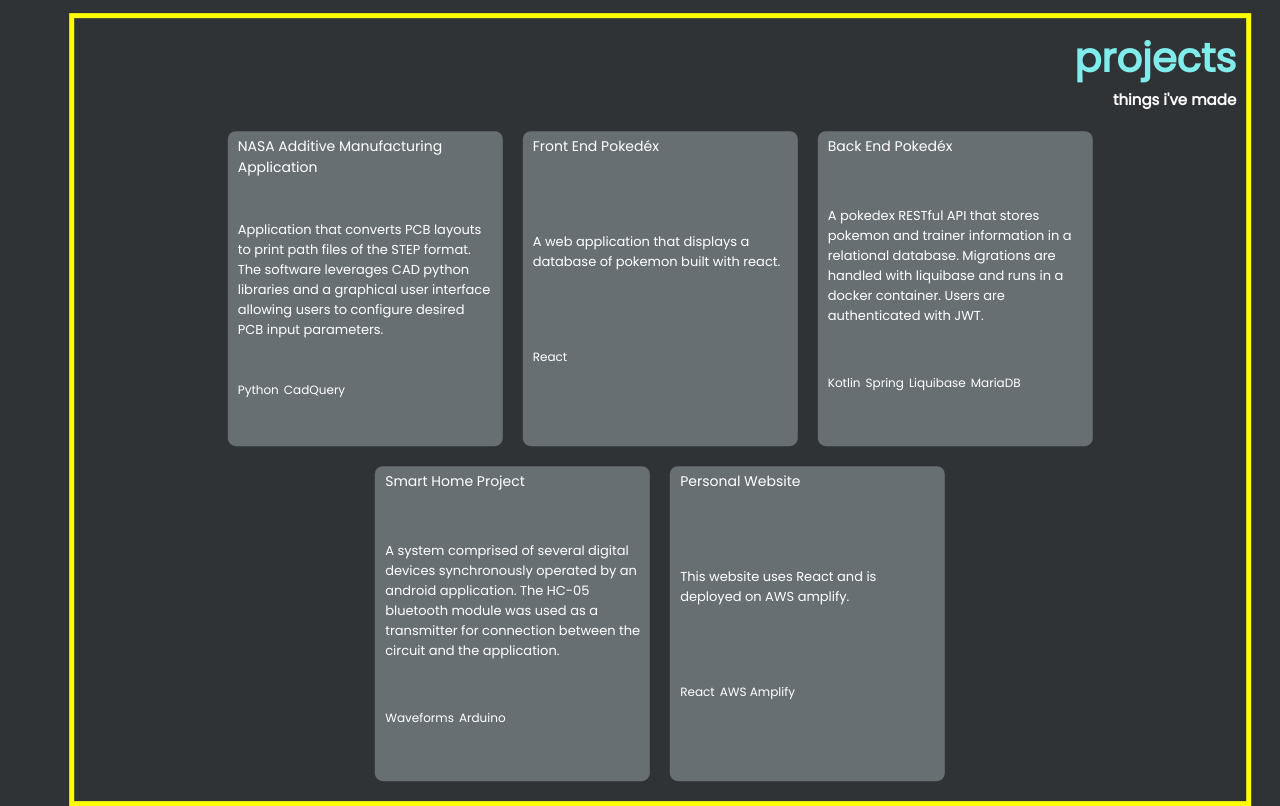
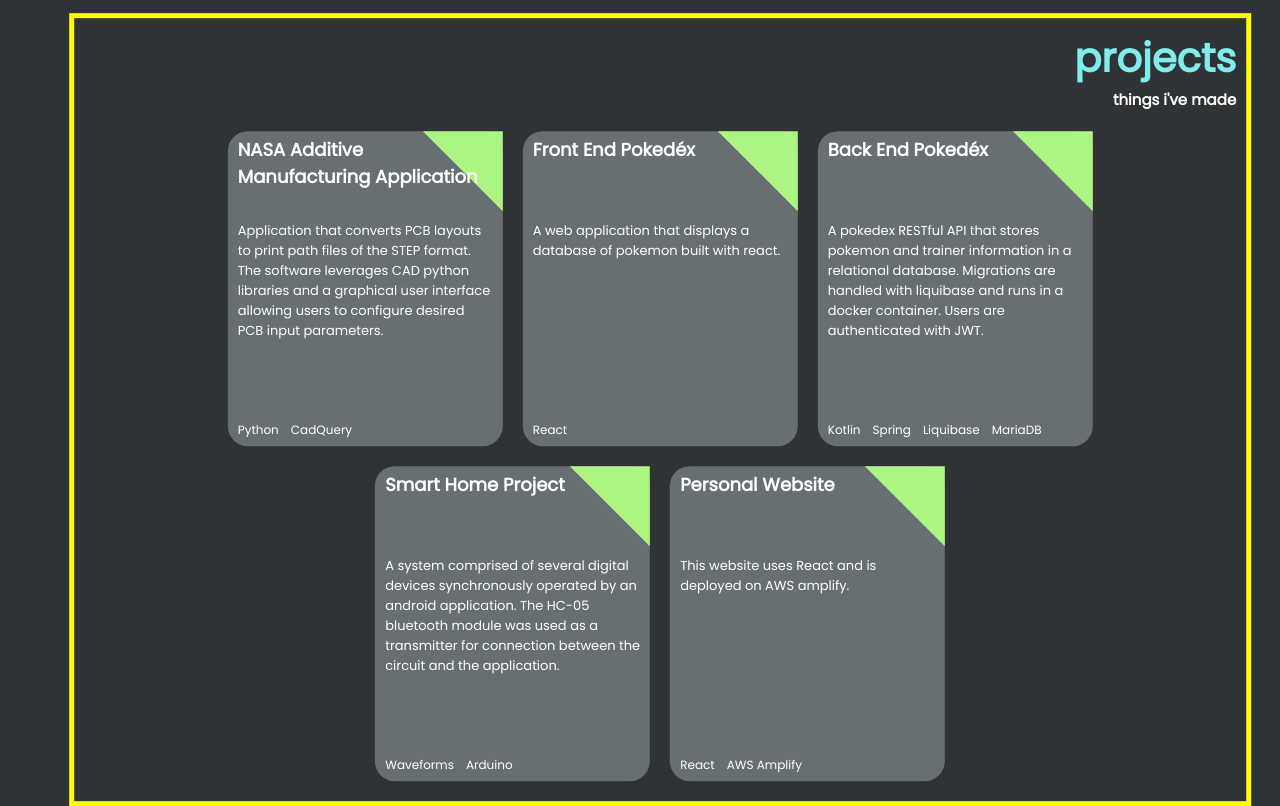
Before and after one commit to kavinchai/v2, a React (Create React App) app: page / in a window 1280 px wide. Shown: the part 1860-2666 px from the top of the page. Built offline with nearby package versions, Linux system fonts and the light colour scheme.

Commit message:
Added keyframe animations and corner triangle to project card

```diff
--- a/src/components/ProjectCard.js
+++ b/src/components/ProjectCard.js
@@ -10,20 +10,24 @@ const ProjectCard = ({ proj: { title, desc, link, tech } }) => {
       rel="noreferrer"
     >
       <div className="projHeader">
-        <div className="projHeaderSection">
+        <div className="projHeaderSect">
           <div className="projTitle">{title}</div>
         </div>
       </div>
       <div className="projBody">
+        <div className="projBodySect">
           <div className="projDesc">{desc}</div>
         </div>
+      </div>
       <div className="projFooter">
+        <div className="projFooterSect">
           <div className="projTech">
             {tech.map((key, index) => (
-            <div key={index} className={`techUsed techUsed${index + 1}`}>
+              <div key={index} className="techUsed">
                 {key}
               </div>
             ))}
+          </div>
         </div>
       </div>
     </a>
--- a/src/css/ProjectCard.css
+++ b/src/css/ProjectCard.css
@@ -1,54 +1,60 @@
 .projCardComponent {
-  /* border: 2px solid #575e61; */
+  /* border: 3px solid var(--secondary-background-color); */
   background-color: var(--secondary-background-color);
 
   height: 315px;
   width: 275px;
   margin: 10px;
 
+  border-radius: 20px;
   position: relative;
-  border-radius: 8px;
-  display: grid;
 
-  overflow: hidden;
   text-decoration: none;
 }
 
-/* .projCardComponent::before {
-  left: 20%;
-  top: -30%;
-
+.projCardComponent::before {
   content: "";
   position: absolute;
-  width: 150px;
-  height: 150%;
-  background-image: linear-gradient(180deg, #e55d87, #5fc3e4);
-  animation: border 3s linear infinite;
-  transition: all 0.2s linear;
+  top: 0;
+  right: 0;
+  width: 0;
+  height: 0;
+  border-top: 80px solid var(--primary-background-color);
+  border-left: 80px solid transparent;
+  animation: gradient 4s infinite alternate linear;
 }
 
-.projCardComponent::after {
-  content: "";
-  position: absolute;
-  inset: 5px;
-  background: #363a3b;
-  border-radius: 8px;
+@keyframes gradient {
+  0% {
+    border-top-color: #EE6055;
+  }
+  25% {
+    border-top-color: #60D394;
+  }
+  50% {
+    border-top-color: #AAF683;
+  }
+  75% {
+    border-top-color: #FFD97D;
+  }
+  100% {
+    border-top-color: #FF9B85;
+  }
 }
-
-@keyframes border {
-  from {
-    transform: rotate(0deg);
-  }
-  to {
-    transform: rotate(360deg);
-  }
-} */
-
 .projHeader {
   /* background-color: blue; */
 
-  z-index: 1;
   margin: 5px 10px 0px 10px;
+  padding: 0px 0px 5px 0px;
+  height: 60px;
+  display: flex;
+  position: relative;
+}
+
+.projHeaderSect {
+  display: flex;
+  justify-content: center;
+  position: absolute;
 }
 
 .projBody {
@@ -56,6 +62,13 @@
 
   z-index: 1;
   margin: 0px 10px 0px 10px;
+  height: 220px;
+  display: flex;
+}
+
+.projBodySect {
+  display: flex;
+  justify-content: center;
 }
 
 .projFooter {
@@ -63,11 +76,19 @@
 
   z-index: 1;
   margin: 0px 10px 5px 10px;
+  display: flex;
+}
+
+.projFooterSect {
+  display: flex;
+  justify-content: center;
 }
 
 .projTitle {
+  align-self: center;
   font-family: var(--normal-text-font);
-  font-size: 14px;
+  font-size: 18px;
+  font-weight: bold;
   color: white;
 }
 
@@ -75,6 +96,8 @@
   font-family: var(--normal-text-font);
   font-size: 13px;
   color: var(--secondary-text-color);
+  position: relative;
+  top: 20px;
 }
 
 .projTech {
@@ -82,8 +105,5 @@
   font-size: 12px;
   color: white;
   display: flex;
+  gap: 12px;
 }
-
-.techUsed {
-  margin-right: 5px;
-}
```
Lines whose indentation alone changed are shown as unchanged.
